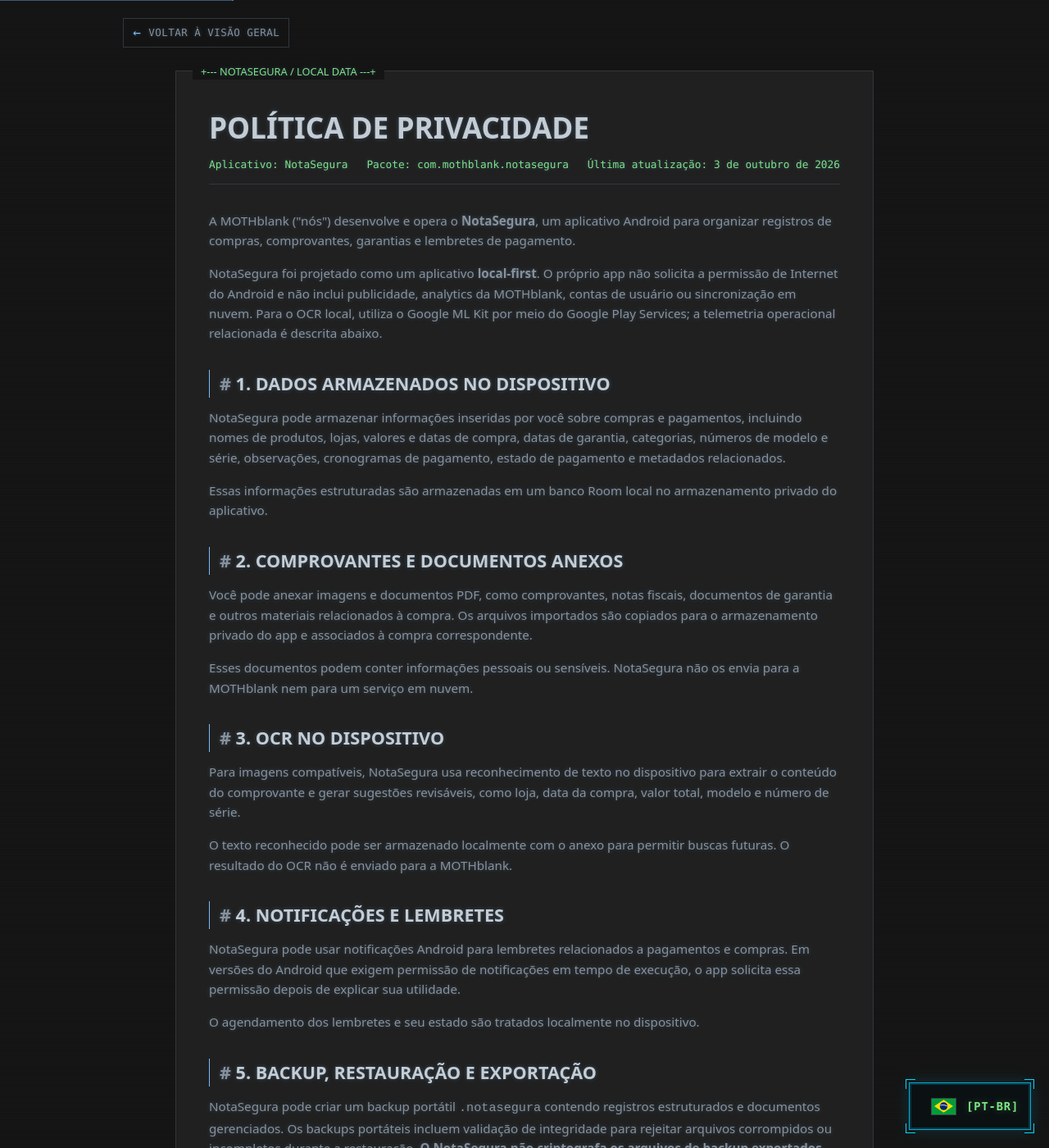
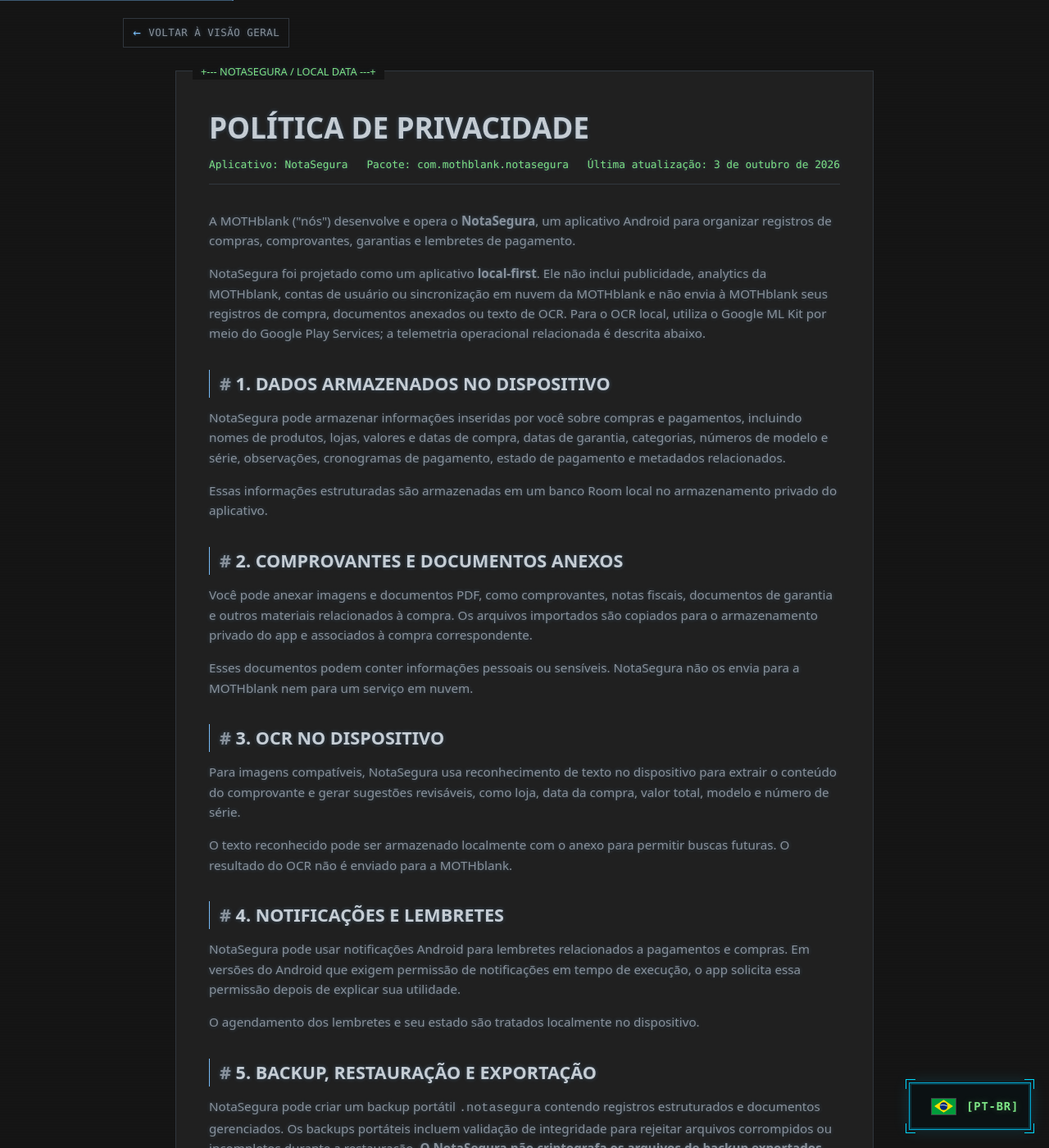
Before and after one commit to MOTHblank/mothblank.github.io, a Jekyll site: the page built from pt-BR/privacy-notasegura.html, in a window 1280 px wide and 1400 px high. Shown: the whole window at 82% size. Built offline with Jekyll 4.4.1, drawn with Linux system fonts in a browser that asks for light colours; some of the changed text lies outside the part shown.

Commit message:
Esclarecer rede e ML Kit na política do NotaSegura

```diff
--- a/pt-BR/privacy-notasegura.html
+++ b/pt-BR/privacy-notasegura.html
@@ -14,7 +14,7 @@
 <h1>Política de Privacidade</h1>
 <div class="doc-meta nota-meta"><span>Aplicativo: NotaSegura</span><span>Pacote: com.mothblank.notasegura</span><span>Última atualização: 3 de outubro de 2026</span></div>
 
-<div class="doc-section"><p>A MOTHblank ("nós") desenvolve e opera o <strong>NotaSegura</strong>, um aplicativo Android para organizar registros de compras, comprovantes, garantias e lembretes de pagamento.</p><p>NotaSegura foi projetado como um aplicativo <strong>local-first</strong>. O próprio app não solicita a permissão de Internet do Android e não inclui publicidade, analytics da MOTHblank, contas de usuário ou sincronização em nuvem. Para o OCR local, utiliza o Google ML Kit por meio do Google Play Services; a telemetria operacional relacionada é descrita abaixo.</p></div>
+<div class="doc-section"><p>A MOTHblank ("nós") desenvolve e opera o <strong>NotaSegura</strong>, um aplicativo Android para organizar registros de compras, comprovantes, garantias e lembretes de pagamento.</p><p>NotaSegura foi projetado como um aplicativo <strong>local-first</strong>. Ele não inclui publicidade, analytics da MOTHblank, contas de usuário ou sincronização em nuvem da MOTHblank e não envia à MOTHblank seus registros de compra, documentos anexados ou texto de OCR. Para o OCR local, utiliza o Google ML Kit por meio do Google Play Services; a telemetria operacional relacionada é descrita abaixo.</p></div>
 
 <div class="doc-section"><h2>1. Dados armazenados no dispositivo</h2><p>NotaSegura pode armazenar informações inseridas por você sobre compras e pagamentos, incluindo nomes de produtos, lojas, valores e datas de compra, datas de garantia, categorias, números de modelo e série, observações, cronogramas de pagamento, estado de pagamento e metadados relacionados.</p><p>Essas informações estruturadas são armazenadas em um banco Room local no armazenamento privado do aplicativo.</p></div>
 
@@ -26,7 +26,7 @@
 
 <div class="doc-section"><h2>5. Backup, restauração e exportação</h2><p>NotaSegura pode criar um backup portátil <code>.notasegura</code> contendo registros estruturados e documentos gerenciados. Os backups portáteis incluem validação de integridade para rejeitar arquivos corrompidos ou incompletos durante a restauração. <strong>O NotaSegura não criptografa os arquivos de backup exportados</strong>, portanto eles devem ser armazenados somente em locais de sua confiança.</p><p>Você controla onde os arquivos exportados são armazenados e compartilhados. Depois que um backup sai do armazenamento privado do app, cabe a você proteger e excluir essa cópia quando ela não for mais necessária.</p><p>O app também pode criar relatórios PDF legíveis para compartilhamento. Os relatórios compartilhados são criados como arquivos temporários e disponibilizados ao aplicativo de destino pelo mecanismo controlado de compartilhamento de arquivos do Android.</p></div>
 
-<div class="doc-section"><h2>6. Acesso à rede e terceiros</h2><p>NotaSegura não solicita a permissão de Internet do Android. O aplicativo não contém SDK de publicidade, SDK de analytics da MOTHblank, serviço de conta MOTHblank ou banco de dados em nuvem.</p><p>Para o OCR de comprovantes, o NotaSegura usa o reconhecimento de texto do Google ML Kit por meio do Google Play Services. O conteúdo dos comprovantes e documentos e o texto reconhecido são processados no dispositivo e não são enviados à MOTHblank. Segundo a documentação de divulgação de dados do ML Kit, o SDK Android pode coletar informações do dispositivo e do aplicativo, identificadores do dispositivo ou da instalação, métricas de desempenho, configuração da API, tamanho de entrada/saída do recurso, tipos de eventos e códigos de erro para diagnóstico e analytics de uso. O Google informa que essa telemetria é criptografada em trânsito e não é transferida a terceiros. Consulte a <a class="doc-link" href="https://developers.google.com/ml-kit/android-data-disclosure" target="_blank" rel="noopener noreferrer">divulgação de dados do Google ML Kit</a>.</p><p>Distribuição, compras, instalação, atualizações, tratamento de falhas realizado pelo sistema ou pela loja e outras atividades da plataforma Google Play são regidas pela Google Play e pelas configurações da sua conta Google, não pela camada de dados do NotaSegura.</p></div>
+<div class="doc-section"><h2>6. Acesso à rede e terceiros</h2><p>NotaSegura não contém SDK de publicidade, SDK de analytics da MOTHblank, serviço de conta MOTHblank ou banco de dados em nuvem da MOTHblank. Registros de compra, documentos anexados e texto reconhecido dos comprovantes não são enviados à MOTHblank.</p><p>Para o OCR de comprovantes, o NotaSegura usa o reconhecimento de texto do Google ML Kit por meio do Google Play Services. O conteúdo dos comprovantes e documentos e o texto reconhecido são processados no dispositivo e não são enviados à MOTHblank. Segundo a documentação de divulgação de dados do ML Kit, o SDK Android pode coletar informações do dispositivo e do aplicativo, identificadores do dispositivo ou da instalação, métricas de desempenho, configuração da API, tamanho de entrada/saída do recurso, tipos de eventos e códigos de erro para diagnóstico e analytics de uso. O Google informa que essa telemetria é criptografada em trânsito e não é transferida a terceiros. Consulte a <a class="doc-link" href="https://developers.google.com/ml-kit/android-data-disclosure" target="_blank" rel="noopener noreferrer">divulgação de dados do Google ML Kit</a>.</p><p>Distribuição, compras, instalação, atualizações, tratamento de falhas realizado pelo sistema ou pela loja e outras atividades da plataforma Google Play são regidas pela Google Play e pelas configurações da sua conta Google, não pela camada de dados do NotaSegura.</p></div>
 
 <div class="doc-section"><h2>7. Backup Android</h2><p>O backup automático do Android e a transferência entre dispositivos dos dados privados do NotaSegura estão desativados pela configuração de backup e extração de dados do aplicativo. Backups portáteis são criados somente quando você escolhe exportá-los explicitamente.</p></div>
 
```
